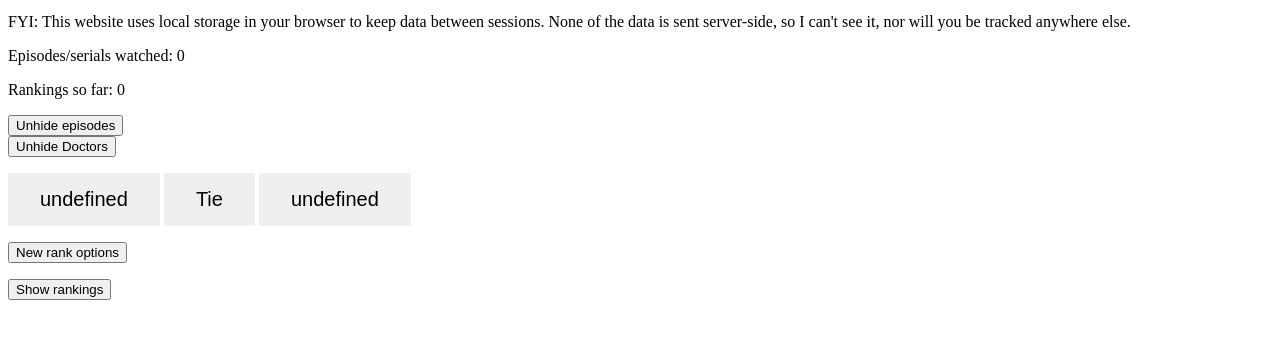
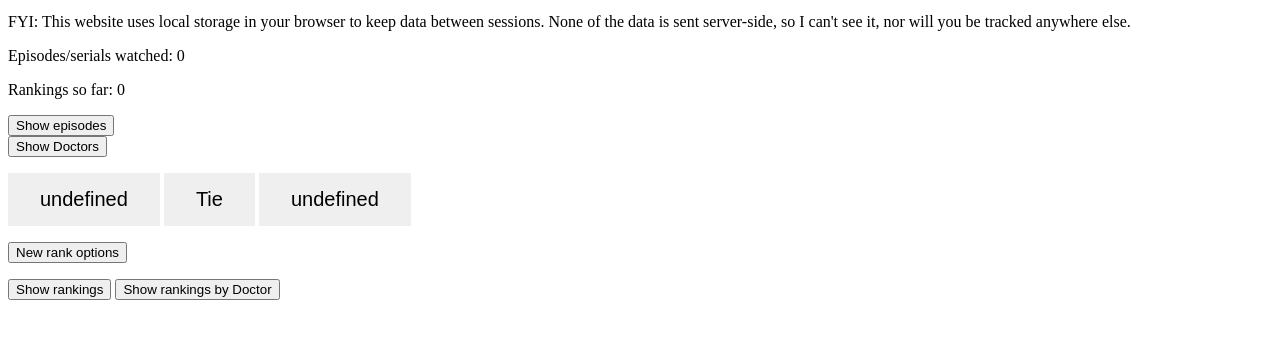
Before and after one commit to s-k-ahmed/dw-elo, a plain HTML site: page dw-elo.html in a window 1280 px wide. Shown: the part 101-440 px from the top of the page. Drawn offline with Linux system fonts and the light colour scheme.

Commit message:
added dr rankings
what a pain! but i think it vaguely works, tho bug fixes will be imminent i'm sure - we can now show/hide the rankings, and they update automatically, and there's an average rating per doctor! how exciting.

```diff
--- a/dw-elo.html
+++ b/dw-elo.html
@@ -21,8 +21,8 @@
         <p id="ep-watch-count"></p>
         <p id="rank-count"></p>
 
-        <button class="hider" id="hide-eps" onclick="hideEps()">Hide episodes</button><br>
-        <button class="hider" id="hide-drs" onclick="hideDrs()">Hide Doctors</button>
+        <button class="hider" id="hide-eps" onclick="hideEps()">Show episodes</button><br>
+        <button class="hider" id="hide-drs" onclick="hideDrs()">Show Doctors</button>
 
         <div id="ep-list-check"></div>
 
@@ -49,9 +49,11 @@
 
     <p></p>
 
-    <button id="view-rankings" onclick="showRankings()">Show rankings</button>
+    <button id="view-rankings" onclick="hideRankings()">Show rankings</button>
+    <button id="view-dr-rankings" onclick="hideDrRankings()">Show rankings by Doctor</button>
 
-    <pre id="rankings"></pre>
+    <pre id="ep-rankings"></pre>
+    <pre id="dr-rankings"></pre>
 
     <!--
     <p>
--- a/dw-elo.js
+++ b/dw-elo.js
@@ -46,7 +46,7 @@ function hideEps() {
         document.getElementById("hide-eps").innerHTML = "Hide episodes"
     } else {
         epList.style.display = "none";
-        document.getElementById("hide-eps").innerHTML = "Unhide episodes"
+        document.getElementById("hide-eps").innerHTML = "Show episodes"
     }
 }
 function hideDrs() {
@@ -56,7 +56,7 @@ function hideDrs() {
         document.getElementById("hide-drs").innerHTML = "Hide Doctors"
     } else {
         drList.style.display = "none";
-        document.getElementById("hide-drs").innerHTML = "Unhide Doctors"
+        document.getElementById("hide-drs").innerHTML = "Show Doctors"
     }
 }
 function updateWatchCount() {
@@ -69,6 +69,8 @@ function initialise() {
     updateRankCount();
     hideDrs();
     hideEps();
+    hideRankings();
+    hideDrRankings();
 }
 function resetLocalStorage() {
     for (ep=0; ep<episodeTitles.length; ep++) {
@@ -154,15 +156,64 @@ function rankerClick(option) {
     episodesElos[window.optionA] = eloNewA;
     episodesElos[window.optionB] = eloNewB;
     saveToStorage();
+    updateEpRankings();
+    updateDrRankings();
     newRankOptions();
 }
-function showRankings(){
-    document.getElementById("rankings").innerHTML = "Rank \t Rating \t nRanked \t Episode";
+function hideRankings(){
+    updateEpRankings();
+    const epRank = document.getElementById("ep-rankings");
+    if (epRank.style.display == "none") {
+        epRank.style.display = "block";
+        document.getElementById("view-rankings").innerHTML = "Hide rankings"
+    } else {
+        epRank.style.display = "none";
+        document.getElementById("view-rankings").innerHTML = "Show rankings"
+    }
+}
+function hideDrRankings(){
+    updateDrRankings();
+    const drRank = document.getElementById("dr-rankings");
+    if (drRank.style.display == "none") {
+        drRank.style.display = "block";
+        document.getElementById("view-dr-rankings").innerHTML = "Hide rankings by Doctor"
+    } else {
+        drRank.style.display = "none";
+        document.getElementById("view-dr-rankings").innerHTML = "Show rankings by Doctor"
+    }
+}
+function updateEpRankings(){
+    document.getElementById("ep-rankings").innerHTML = "Rank \t Rating \t nRanked \t Episode";
     var epsRankIndices = [];
     episodesNRanked.forEach((value, index) => value > 0 ? epsRankIndices.push(index) : null);
     epsRankIndices.sort((a, b) => episodesElos[b] - episodesElos[a]);
     for (index = 0; index < epsRankIndices.length; index++) {
-        document.getElementById("rankings").innerHTML += "<br>" + (index + 1) + "\t" + episodesElos[epsRankIndices[index]] + "\t" + episodesNRanked[epsRankIndices[index]] + "\t" + episodeTitles[epsRankIndices[index]];
+        document.getElementById("ep-rankings").innerHTML += "<br>" + (index + 1) + "\t" + episodesElos[epsRankIndices[index]] + "\t" + episodesNRanked[epsRankIndices[index]] + "\t" + episodeTitles[epsRankIndices[index]];
+    }
+}
+function updateDrRankings(){
+    document.getElementById("dr-rankings").innerHTML = "Rank \t avg Rating \t Doctor";
+    const drEloMeans = [];
+    var drEpIndices = [];
+    var drIndices = [];
+    //need to exclude doctors who haven't had any episodes watched....
+    for (dr=0; dr < doctors.length; dr++) {
+        drIndices[dr] = dr;
+        var drEpIndices = [];
+        let drFirst = drEps[dr][0];
+        let drLast = drEps[dr][1];
+        for (ep=0; ep < episodesNRanked.length; ep++) {
+            if (episodesNRanked[ep] > 0 && ep >= drFirst && ep <= drLast) {
+                drEpIndices.push(ep);
+            }
+        }
+        const drWatchedElos = drEpIndices.map(value => episodesElos[value]);
+        drEloMeans[dr] = Math.round(drWatchedElos.reduce((x, y) => x + y, 0) / drEpIndices.length);
+    }
+    var drIndFilt = drIndices.filter(x => !isNaN(drEloMeans[x]))
+    drIndFilt.sort((a, b) => drEloMeans[b] - drEloMeans[a]);
+    for (index = 0; index < drIndFilt.length; index++) {
+        document.getElementById("dr-rankings").innerHTML += "<br>" + (index + 1) + "\t" + drEloMeans[drIndFilt[index]] + "\t" + doctors[drIndFilt[index]];
     }
 }
 function updateRankCount(){
@@ -495,9 +546,7 @@ const doctors = [
     "Tenth (Tennant)",
     "Eleventh (Smith)",
     "Twelfth (Capaldi)",
-    "Thirteenth (Whittaker)",
-    "Fourteenth (Tennant)",
-    "Fifteenth (Gatwa)"
+    "Thirteenth (Whittaker)"
 ]
 const drEps = [
     [0, 29], [30, 50], [51, 74], [75, 116], [117, 136], [137, 147], [148, 159], [160, 160], [161, 170], [171, 206], [207, 245], [246, 280], [281, 309]
```
